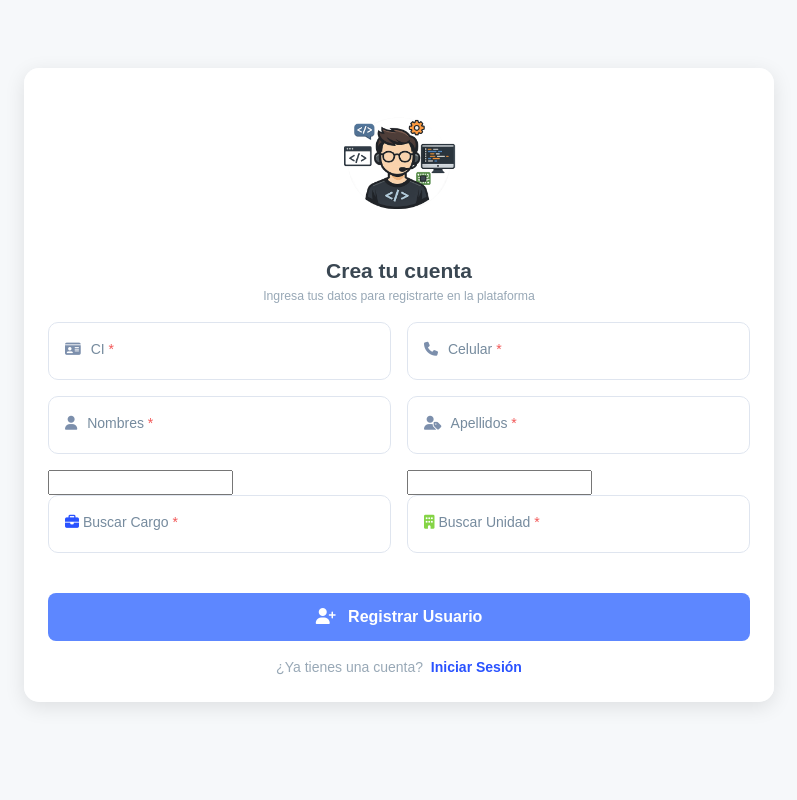
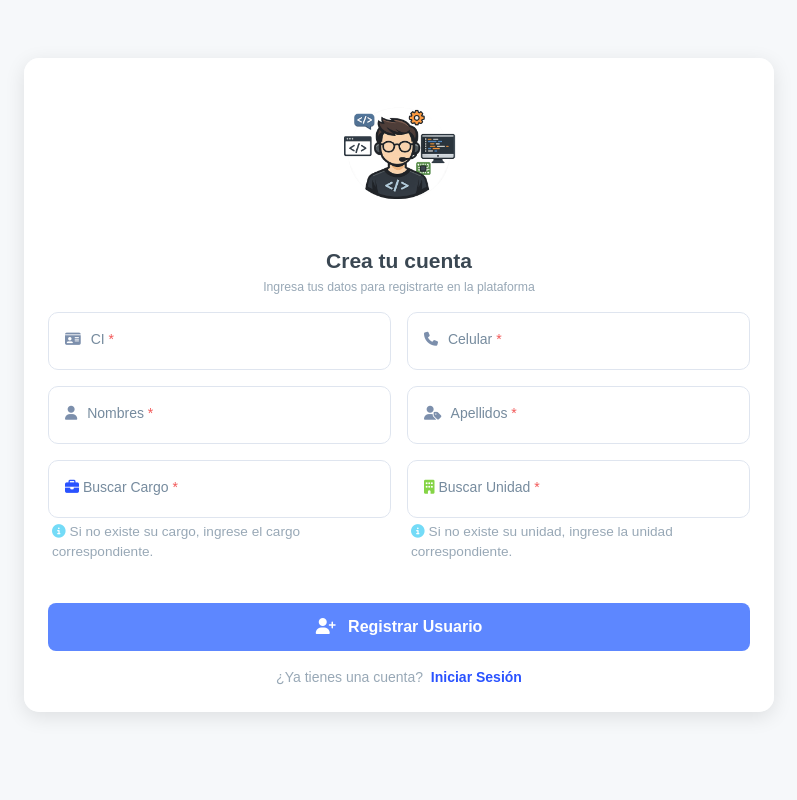
Before and after one commit to Eliseo-Canaviri/Sistema-Salidas-v1.0, a PHP site: page /Views/Usuarios/registro.php in a window 1280 px wide. Shown: the whole page, without its empty margins (241-1038 px from the left). Run offline with PHP 8.4, Linux system fonts and the light colour scheme; some libraries are stand-ins or nearby versions.

Commit message:
Eliseo
Registro

```diff
--- a/Controllers/Reportes.php
+++ b/Controllers/Reportes.php
@@ -697,7 +697,6 @@ public function pdf8($id)
     $pdf->Output('Hoja_de_Salida_Completa_GAMP.pdf', 'I');
 }
 
-
     public function buscarFuncionarios()
     {
         if (isset($_GET['pro'])) {
--- a/Views/Usuarios/registro.php
+++ b/Views/Usuarios/registro.php
@@ -52,7 +52,8 @@
                                     <div class="form-floating">
                                         <input id="celular" class="form-control " type="number" name="celular"
                                             placeholder="Celular">
-                                        <label for="celular"><i class="fas fa-phone icon-addon"></i> Celular <span class="text-danger">*</span></label>
+                                        <label for="celular"><i class="fas fa-phone icon-addon"></i> Celular <span
+                                                class="text-danger">*</span></label>
                                     </div>
                                 </div>
 
@@ -76,25 +77,34 @@
                                     </div>
                                 </div>
 
-                                <!-- Cargo -->
                                 <div class="col-md-6 mb-3">
-                                    <input type="text" id="id_cargo" name="id_cargo">
+                                    <input type="hidden" id="id_cargo" name="id_cargo">
                                     <div class="form-floating">
-                                        <input class="form-control text-uppercase-input" id="select_cargo" name="select_cargo" type="text"
-                                            placeholder="Buscar ...">
-                                        <label><i class="fas fa-briefcase me-1 text-primary"></i>Buscar Cargo <span
-                                                class="text-danger">*</span></label>
+                                        <input class="form-control text-uppercase-input" id="select_cargo"
+                                            name="select_cargo" type="text" placeholder="Buscar ...">
+                                        <label>
+                                            <i class="fas fa-briefcase me-1 text-primary"></i>Buscar Cargo <span
+                                                class="text-danger">*</span>
+                                        </label>
+                                    </div>
+                                    <div class="form-text text-muted ms-1" style="font-size: 0.85rem;">
+                                        <i class="fas fa-info-circle me-1 text-secondary"></i>Si no existe su cargo,
+                                        ingrese el cargo correspondiente.
                                     </div>
                                 </div>
-
-                                <!-- Unidad -->
                                 <div class="col-md-6 mb-3">
-                                    <input type="text" id="id_unidad" name="id_unidad">
-                                    <div class="form-floating ">
-                                        <input class="form-control text-uppercase-input" id="select_unidad" name="select_unidad" type="text"
-                                            placeholder="Buscar ...">
-                                        <label> <i class="fas fa-building me-1 text-success"></i>Buscar Unidad <span
-                                                class="text-danger">*</span> </label>
+                                    <input type="hidden" id="id_unidad" name="id_unidad">
+                                    <div class="form-floating">
+                                        <input class="form-control text-uppercase-input" id="select_unidad"
+                                            name="select_unidad" type="text" placeholder="Buscar ...">
+                                        <label>
+                                            <i class="fas fa-building me-1 text-success"></i>Buscar Unidad <span
+                                                class="text-danger">*</span>
+                                        </label>
+                                    </div>
+                                    <div class="form-text text-muted ms-1" style="font-size: 0.85rem;">
+                                        <i class="fas fa-info-circle me-1 text-secondary"></i>Si no existe su unidad,
+                                        ingrese la unidad correspondiente.
                                     </div>
                                 </div>
 
@@ -123,6 +133,35 @@
             </div>
         </div>
     </div>
+    <script>
+        document.addEventListener('DOMContentLoaded', function () {
+
+            // Función reutilizable para limpiar el ID cuando el buscador se vacía
+            function vincularLimpiezaInput(idBuscador, idOculto, nombreCampo) {
+                const buscador = document.getElementById(idBuscador);
+                const oculto = document.getElementById(idOculto);
+
+                if (buscador && oculto) {
+                    buscador.addEventListener('input', function () {
+                        if (this.value.trim() === "") {
+                            oculto.value = "";
+                            console.log(`ID de ${nombreCampo} limpiado con éxito.`); // Control en consola
+                        }
+                    });
+                }
+            }
+
+            // Aplicar la lógica a Cargo
+            vincularLimpiezaInput('select_cargo', 'id_cargo', 'Cargo');
+
+            // Aplicar la lógica a Unidad
+            vincularLimpiezaInput('select_unidad', 'id_unidad', 'Unidad');
+
+        });
+    </script>
+
+
+
     <script src="https://code.jquery.com/jquery-3.6.0.min.js"></script>
 
     <script src="https://cdnjs.cloudflare.com/ajax/libs/jqueryui/1.13.2/jquery-ui.min.js"></script>
```
Also changed, not shown: Controllers/Usuarios.php (+22 -22 lines).
